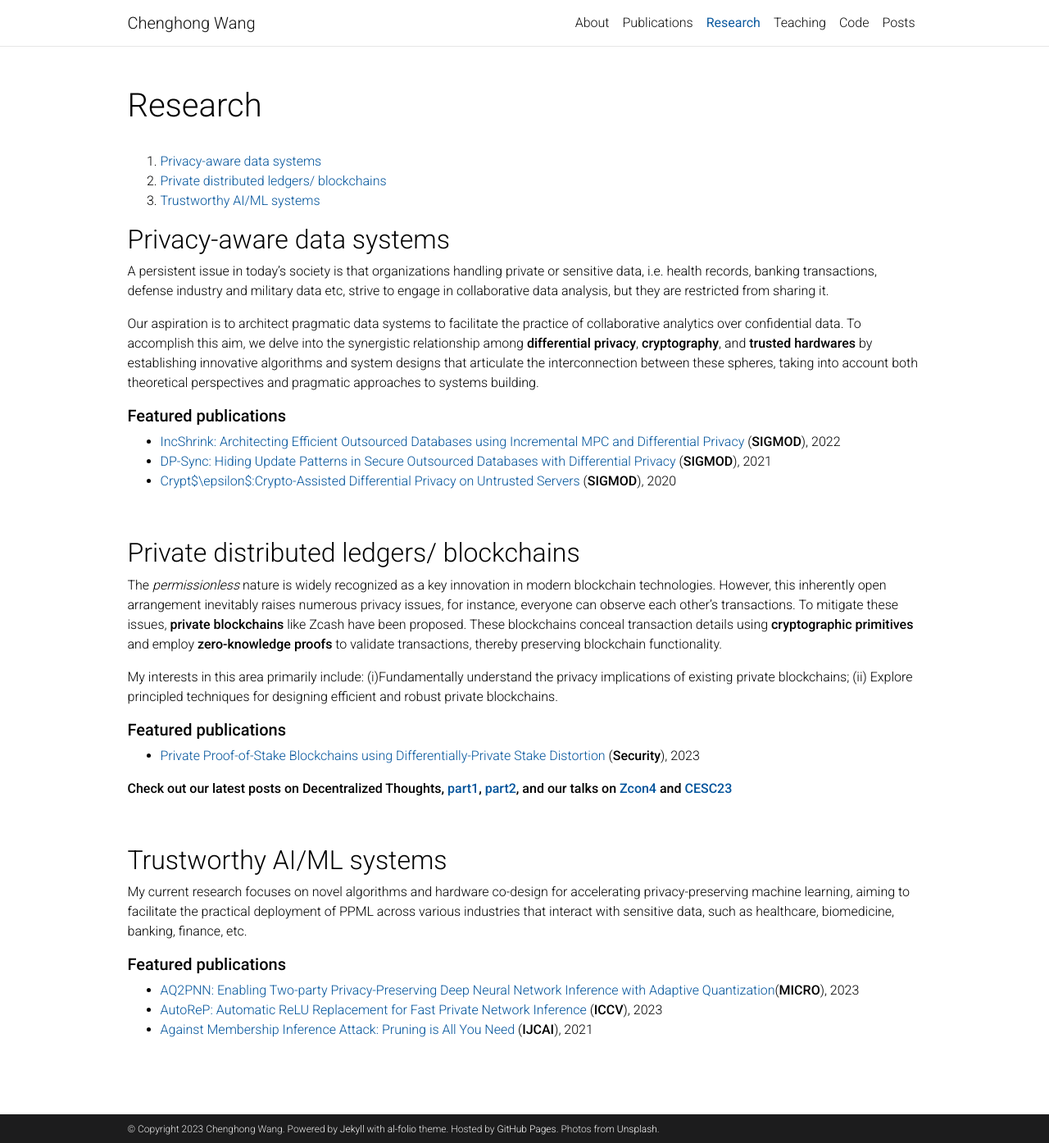
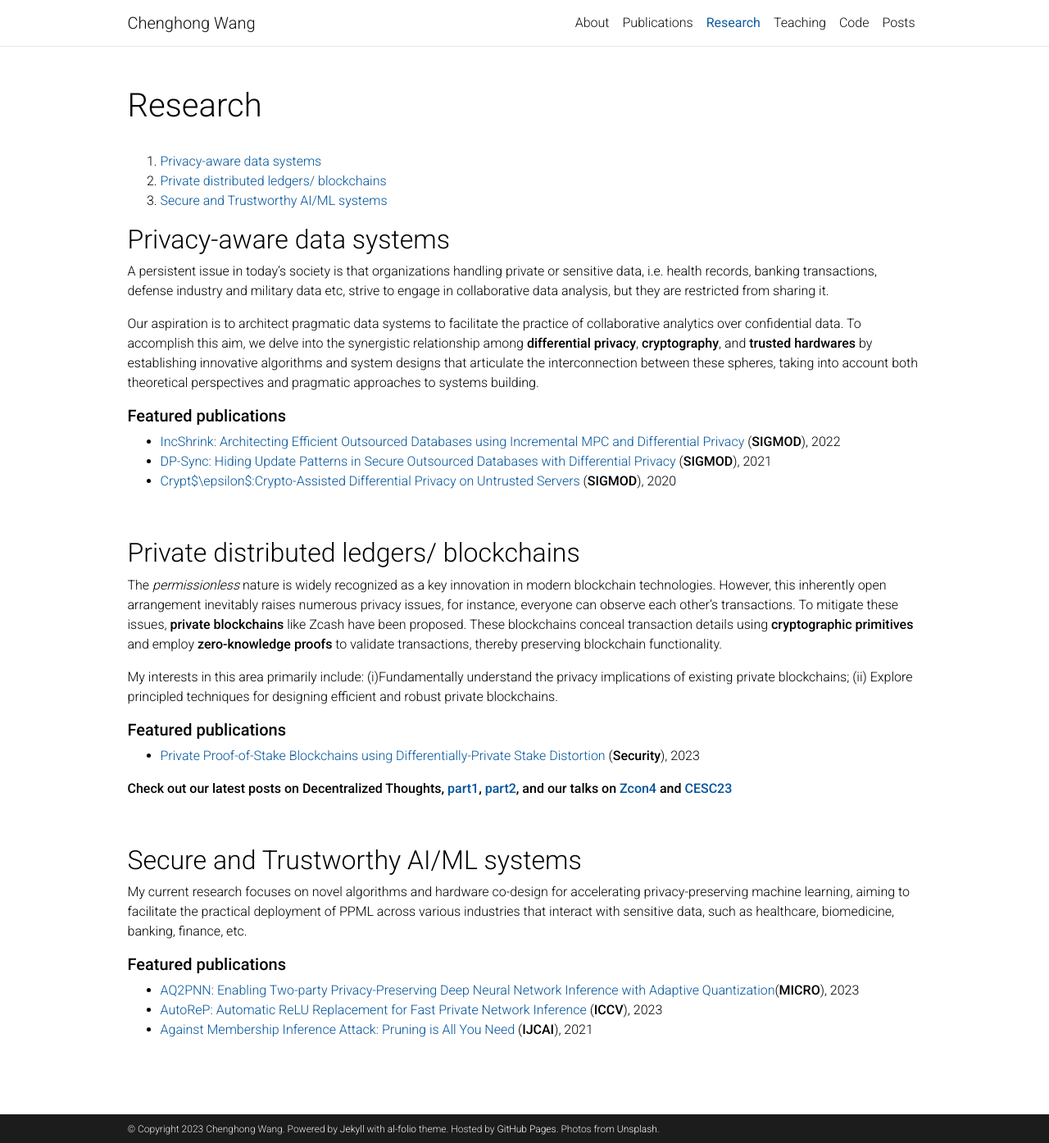
Before and after one commit to lovingmage/lovingmage.github.io, a Jekyll site: the page built from _pages/projects.md, in a window 1280 px wide and 1394 px high. Shown: the whole window at 82% size. Built offline with Jekyll 4.4.1, drawn with Linux system fonts in a browser that asks for light colours; comment, search, counter and statistics services are not loaded; a style sheet for code colours, icons or effects is not loaded.

Commit message:
Update projects.md

```diff
--- a/_pages/projects.md
+++ b/_pages/projects.md
@@ -10,7 +10,7 @@ horizontal: false
 
 1. [Privacy-aware data systems](#dbms)
 2. [Private distributed ledgers/ blockchains](#blockchain)
-3. [Trustworthy AI/ML systems](#ai)
+3. [Secure and Trustworthy AI/ML systems](#ai)
 
 ## Privacy-aware data systems <a name="dbms"></a>
 A persistent issue in today's society is that organizations handling private or sensitive data, i.e. health records, banking transactions, defense industry and military data etc, strive to engage in collaborative data analysis, but they are restricted from sharing it.
@@ -37,7 +37,7 @@ My interests in this area primarily include: (i)Fundamentally understand the pri
 
 <br>
 
-## Trustworthy AI/ML systems <a name="ai"></a>
+## Secure and Trustworthy AI/ML systems <a name="ai"></a>
 
 My current research focuses on novel algorithms and hardware co-design for accelerating privacy-preserving machine learning, aiming to facilitate the practical deployment of PPML across various industries that interact with sensitive data, such as healthcare, biomedicine, banking, finance, etc.
 
```
